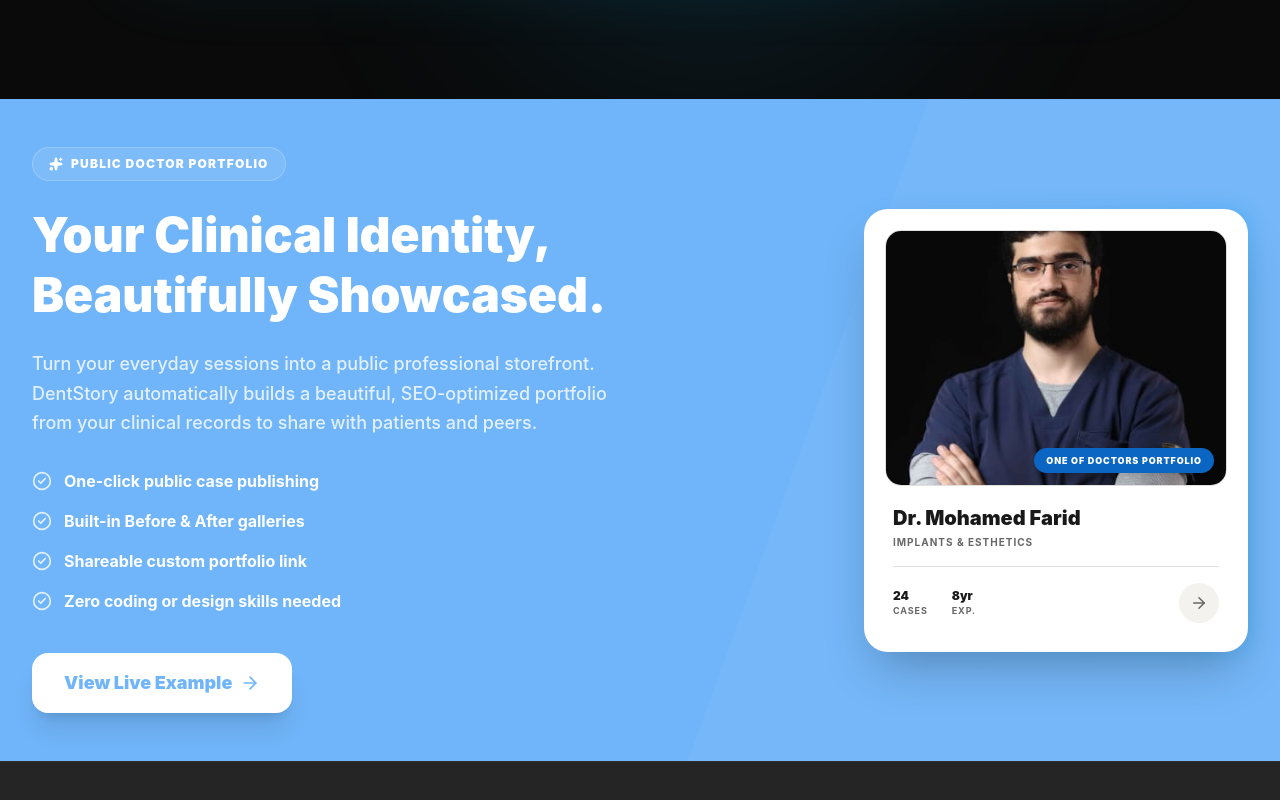
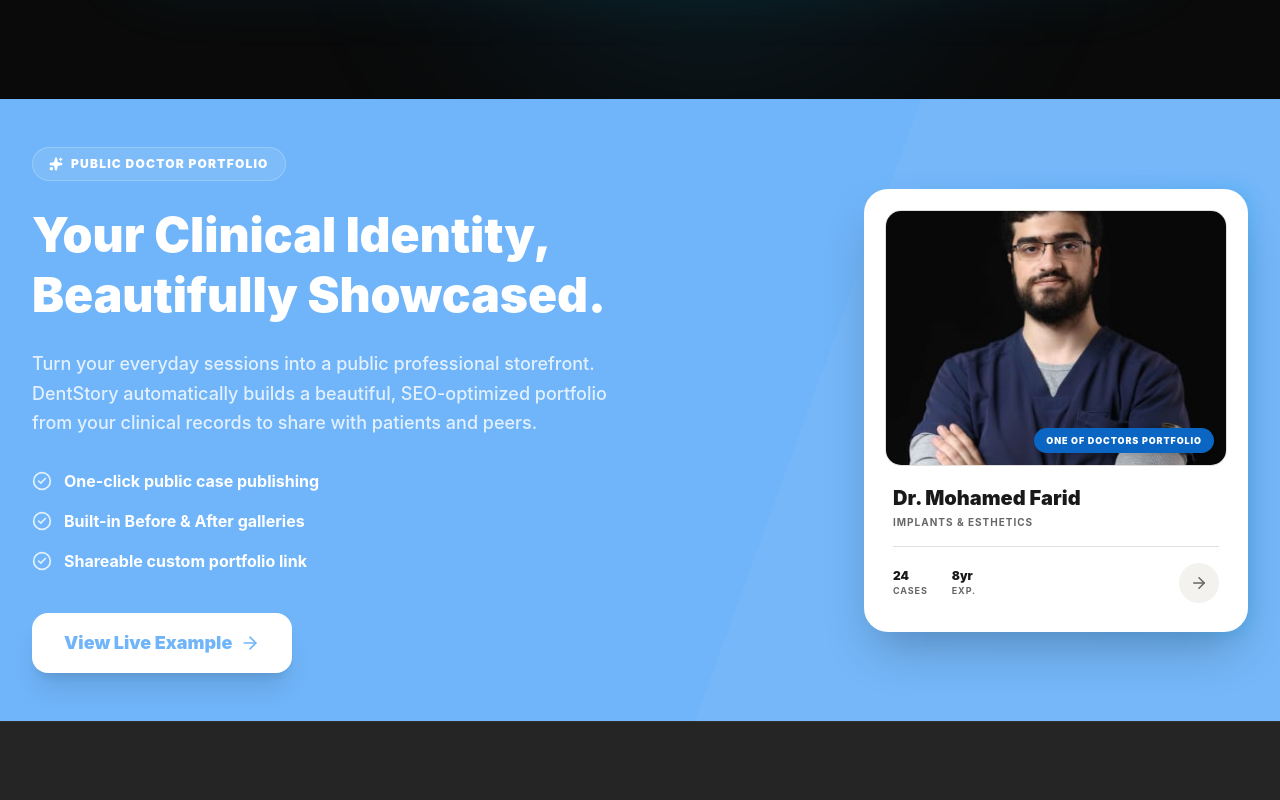
Before and after one commit to OMAR12142/dentstort-client, a React (Vite) app: page / in a window 1280 px wide. Shown: the part 1898-2698 px from the top of the page. Built offline with nearby package versions, Linux system fonts and the light colour scheme; no server answers.

Commit message:
Update LandingPageAdvanced.jsx

```diff
--- a/src/pages/LandingPageAdvanced.jsx
+++ b/src/pages/LandingPageAdvanced.jsx
@@ -465,7 +465,6 @@ export default function LandingPage() {
                 "One-click public case publishing",
                 "Built-in Before & After galleries",
                 "Shareable custom portfolio link",
-                "Zero coding or design skills needed"
               ].map((feature, idx) => (
                 <div key={idx} className="flex items-center gap-3 text-white">
                   <CheckCircle2 size={20} className="text-white shrink-0 opacity-80" />
```
